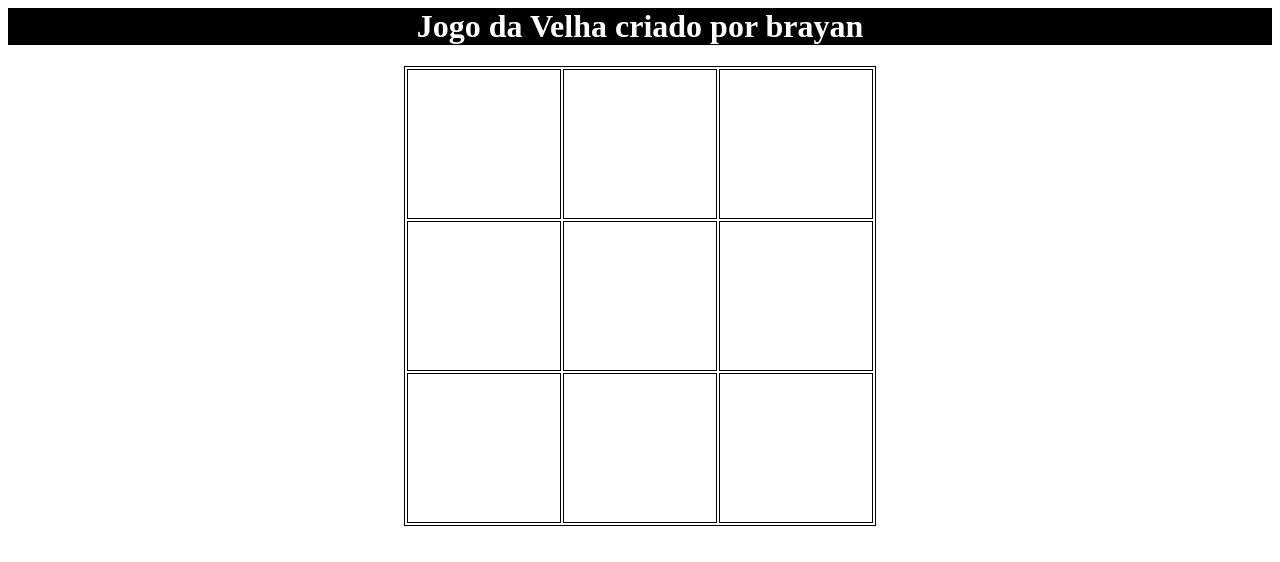
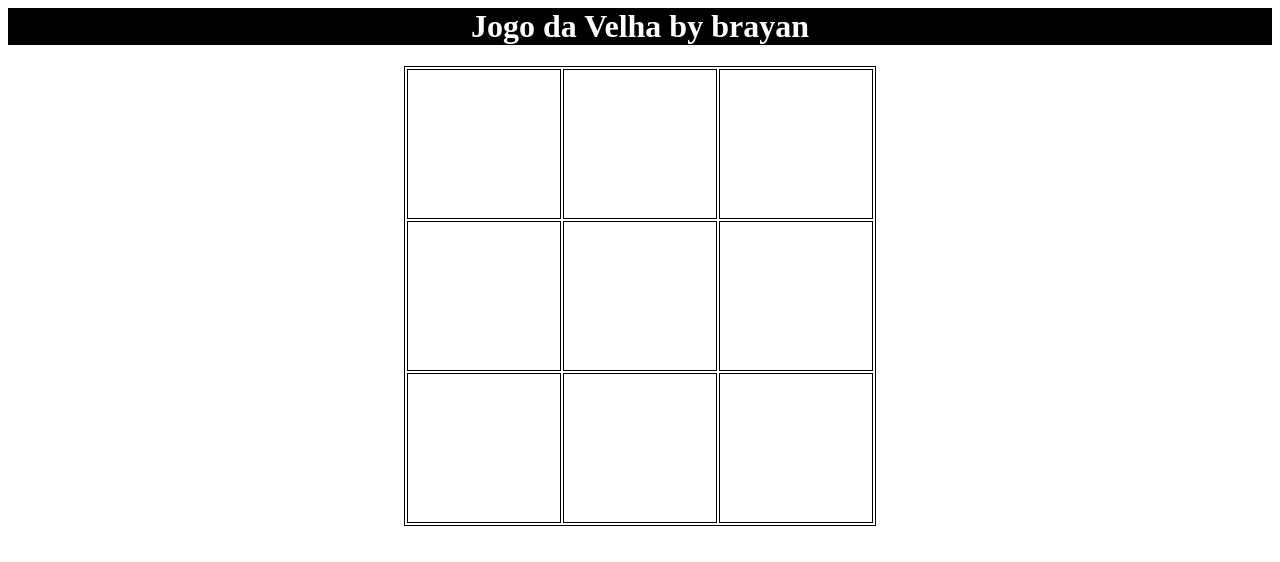
Before and after one commit to Brayan-elitiano/jogo, a plain HTML site: page index.html in a window 1280 px wide. Drawn offline with Linux system fonts and the light colour scheme.

Commit message:
mudando titulo

```diff
--- a/index.html
+++ b/index.html
@@ -23,7 +23,7 @@
         cursor: pointer;
     }
 </style>
-<h1>Jogo da Velha criado por brayan
+<h1>Jogo da Velha by  brayan
 </h1>
 <table>
     <tr>
```
